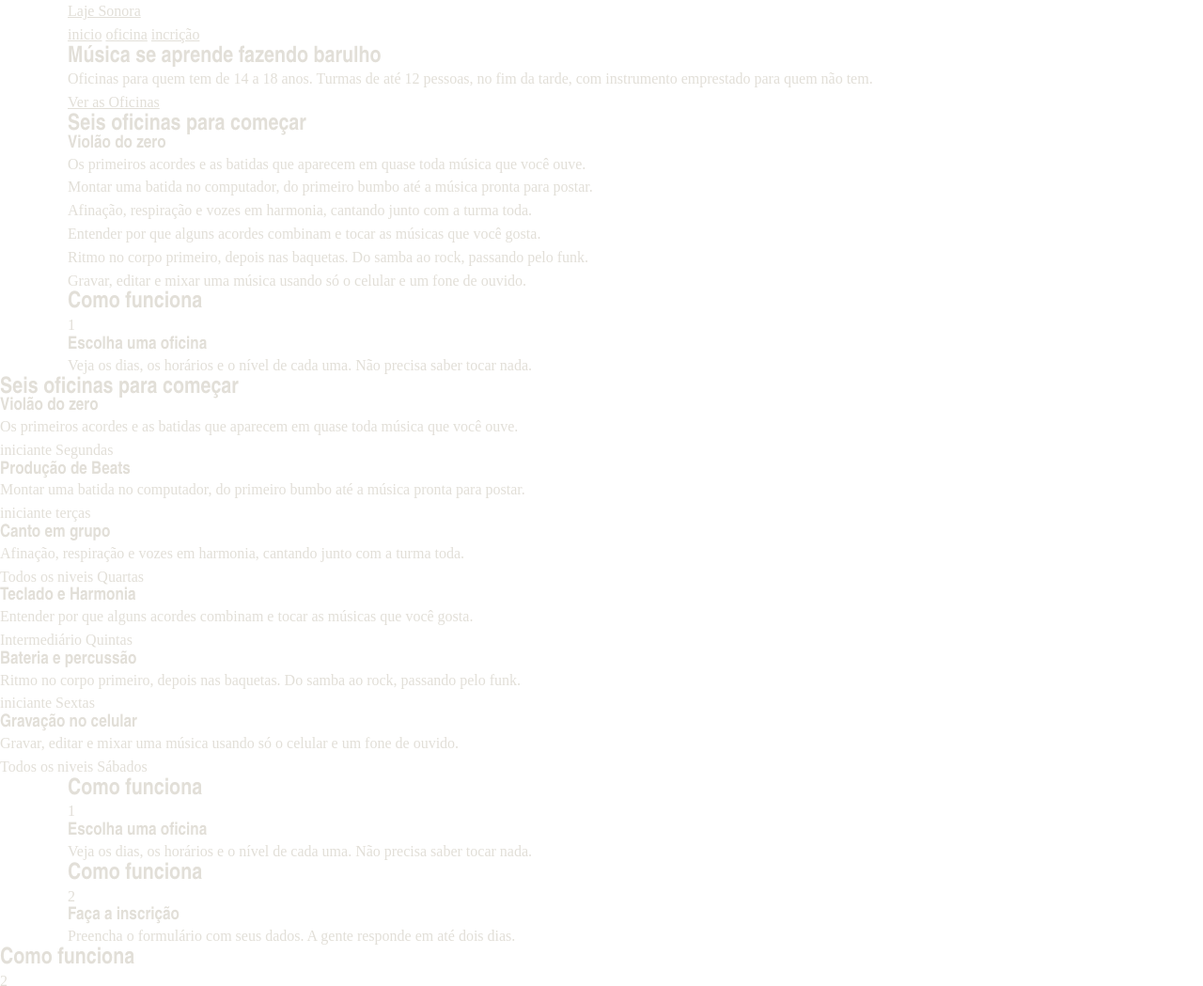
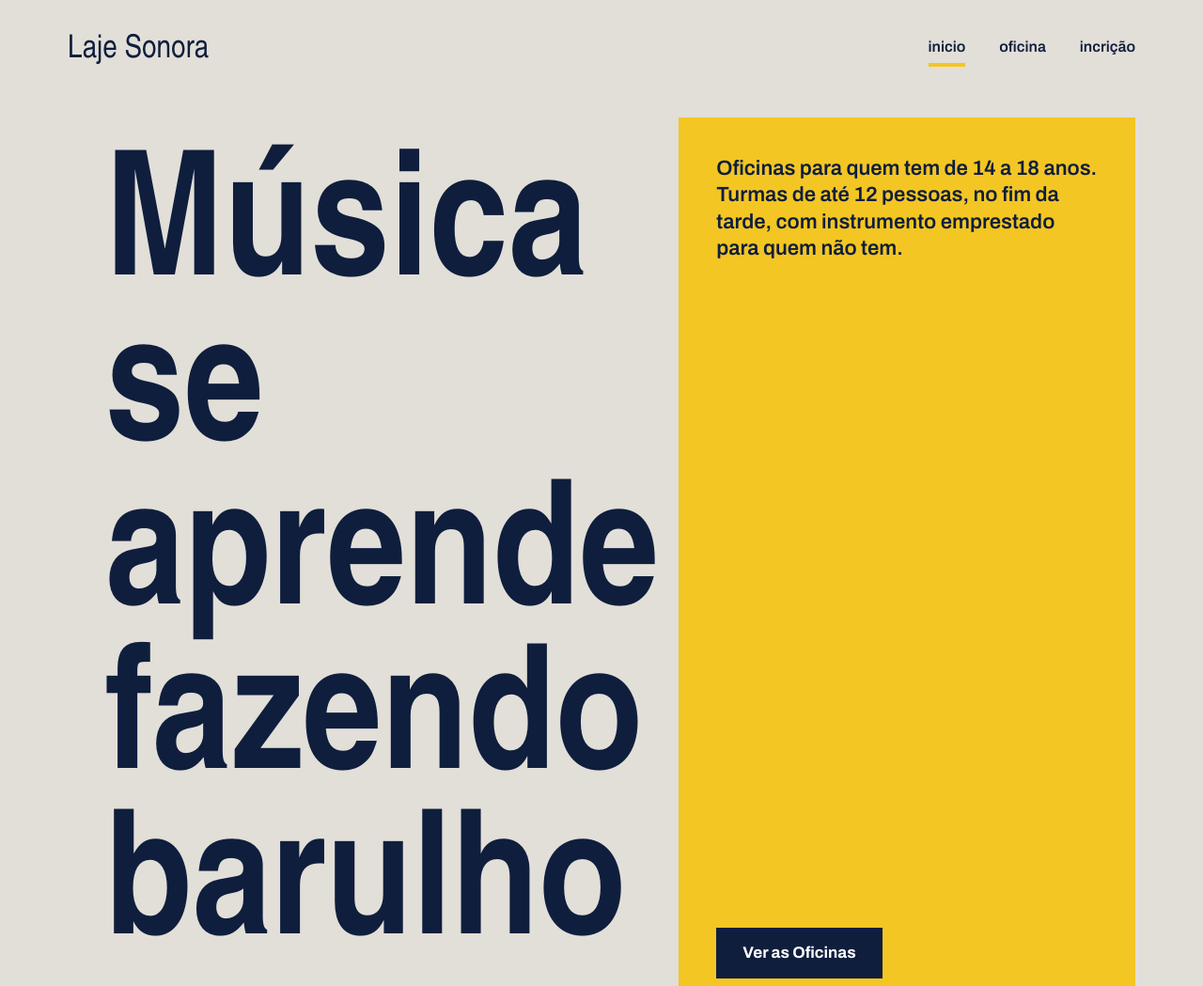
Before and after one commit to lucasoliveira13-rgb/laje_sonora, a plain HTML site: page index.html in a window 1280 px wide. Shown: the top 1049 px of the page at 94% size. Drawn offline with Linux system fonts and the light colour scheme; a web font is replaced by a local one.

Commit message:
Cartazes do topo

```diff
--- a/index.css
+++ b/index.css
@@ -8,7 +8,7 @@
 
 --concreto-escuro: #CBC7BE;
 
---tinta: #0F1E3D:
+--tinta: #0F1E3D;
 
 --caixa-dagua: #1F5FBF;
 
@@ -22,9 +22,9 @@
 
 }
 body{
-    color: var(--concreto);
-    text-decoration-color: var(--tinta);
-    font: var(--fonte-texto);
+    background-color: var(--concreto);
+    color: var(--tinta);
+    font-family: var(--fonte-texto);
     font-weight: 17px;
     line-height: 1.55;
 }
@@ -41,3 +41,83 @@ h1, h2, h3 {
     margin-inline: auto;
     padding-inline: 32px;
 }
+.topo{
+    padding-block: 28px;
+    display: flex;
+    justify-content: space-between;
+    align-items: center;
+}
+.logo{
+    font-family: var(--fonte-cartaz);
+    font-size: 34px;
+    font-weight: 900px;
+    text-decoration: none;
+}
+.menu{
+    display: flex;
+     gap: 36px;
+}
+.menu a {
+    font-weight: 600;
+    text-decoration: none;
+    padding-bottom: 4px;
+    border-bottom: 4px solid transparent;
+}
+.menu a: :hover{
+    border-bottom-color: var(--tinta);
+
+}
+
+.menu a.atual {
+    border-bottom-color: var(--fita);
+}
+.cartazes{
+    margin-top: 16px;
+    display: flex;
+    gap: 16px;
+}
+.cartaz{
+    padding: 40px;
+
+}
+.cartaz-pricipal{
+    background: var(--caixa-dagua);
+    color: var(--branco);
+    flex: 2;
+}
+.cartaz-principal{
+    font-size: 123px;
+    max-width: 9ch;
+
+}
+.cartaz-lateral{
+    background-color: var(--fita);
+    flex: 1;
+    display: flex;
+    flex-direction: column;
+    justify-content: space-between;
+    gap: 32px;
+    align-items: flex-start;
+
+}
+.cartaz-lateral{
+    font-size: 22px;
+    font-weight: 600;
+    line-height: 1.3;
+
+}
+.botao{
+    background: var(--tinta);
+    color: var(--branco);
+    font-weight: 700;
+    text-decoration: none;
+    padding: 16px 28px;
+    border: none;
+    font-size: 17px;
+    font-family: var(--fonte-texto);
+    cursor: pointer;
+}
+.botao:hover{
+    background: var(--caixa-dagua);
+
+}
--- a/index.html
+++ b/index.html
@@ -122,7 +122,7 @@
                 <p>Veja os dias, os horários e o nível de cada uma. Não precisa saber tocar nada.</p>
             </div>
         </section>
-        <section class="Conteudo secao">
+        <section class="conteudo secao">
             <h2 class="titulo-secao">Seis oficinas para começar</h2>
             <div class="Cards">
                 <article class="Card">
@@ -240,14 +240,6 @@
                         <p>Veja os dias, os horários e o nível de cada uma. Não precisa saber tocar nada.</p>
 
                     </div>
-
-                </div>
-            </section>
-            <section class="conteudo" class="secao">
-                <h2 class="titulo-secao">
-                    Como funciona
-                </h2>
-                <div class="passos">
                     <div class="passo">
                         <p class="passo-numero">
                             2
@@ -256,11 +248,19 @@
                         <p>Preencha o formulário com seus dados. A gente responde em até dois dias.</p>
 
                     </div>
+                </div>
+            </section>
+            <section class="conteudo secao">
+                <h2 class="titulo-secao">
+                    Como funciona
+                </h2>
+                <div class="passos">
+
 
                 </div>
             </section>
         </section>
-        <section class="Conteudo" class="secao">
+        <section class="conteudo secao">
             <h2 class="titulo-secao">
                 Como funciona
             </h2>
```
